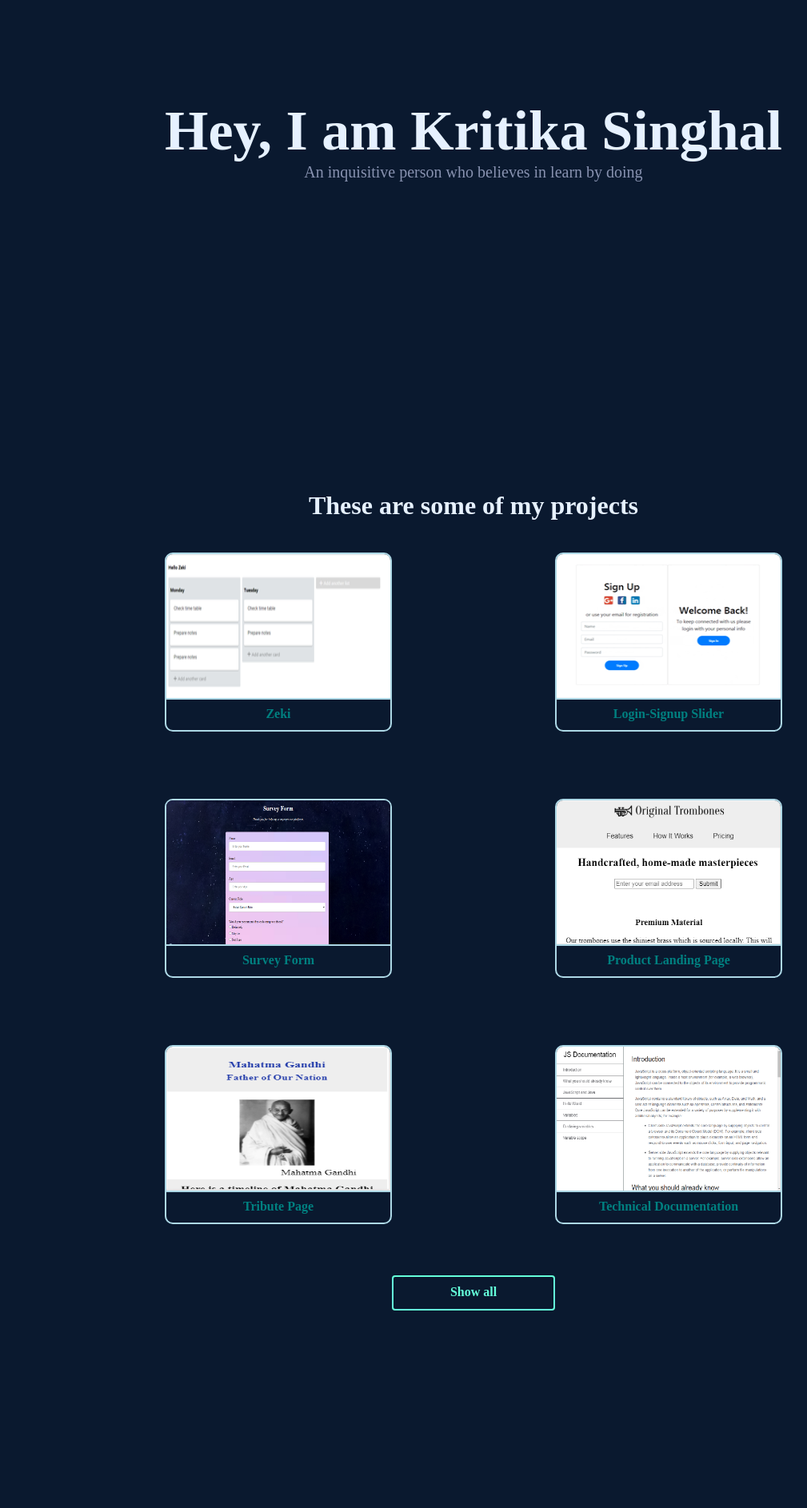
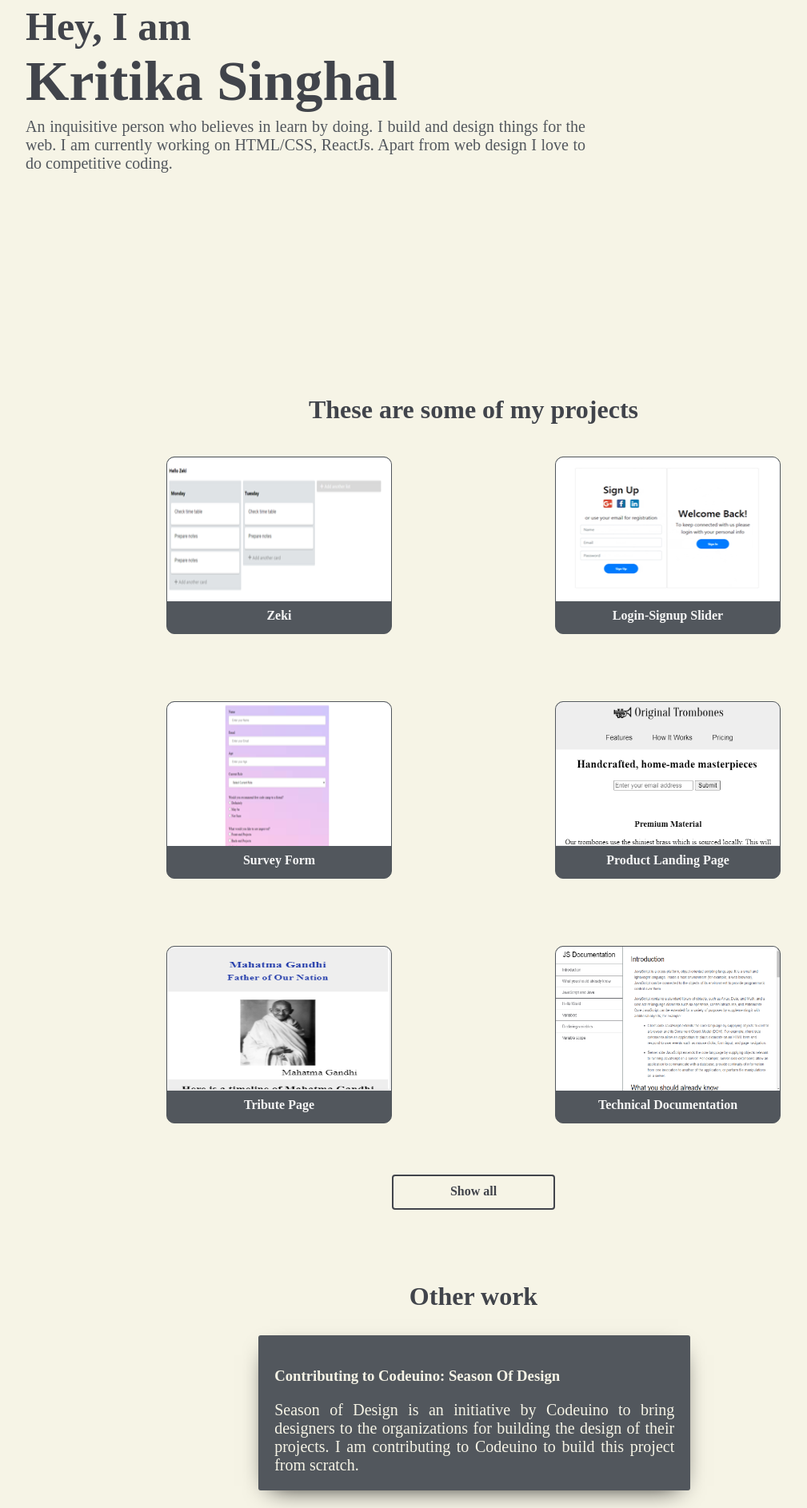
Before and after one commit to Kritika-Singhal/Kritika-Singhal.github.io, a website: page index.html in a window 1280 px wide. Shown: the part 236-2122 px from the top of the page at 80% size, without its empty margins (48-1057 px from the left). Drawn offline with Linux system fonts and the light colour scheme.

Commit message:
Color Change

```diff
--- a/index.css
+++ b/index.css
@@ -5,305 +5,6 @@
     --main-blue: #45567d;
     --main-gray: #303841;
   }
-
-  */
-/*
-
-  * {
-    margin: 0;
-    padding: 0;
-  }
-
-  /* box-sizing and font sizing */
-
-  /*
-
-  *,
-  *::before,
-  *::after {
-    box-sizing: inherit;
-  }
-
-  html {
-    box-sizing: border-box;
-    font-size: 62.5%;
-    scroll-behavior: smooth;
-  }
-
-  @media (max-width: 75em) {
-    html {
-      font-size: 60%;
-    }
-  }
-
-  /* 980px / 16px = 61.25em */
-
-  /*
-  @media (max-width: 61.25em) {
-    html {
-      font-size: 58%;
-    }
-  }
-
-  /* 460px / 16px = 28.75em */
-
-/*
-  @media (max-width: 28.75em) {
-    html {
-      font-size: 55%;
-    }
-  }
-
-  /* Base styles */
-
-  /*
-  body {
-    font-family: 'Poppins', sans-serif;
-    font-size: 1.8rem; 18px
-    font-weight: 400;
-    line-height: 1.4;
-    color: var(--main-white);
-  }
-
-  h1,
-  h2 {
-    font-family: 'Raleway', sans-serif;
-    font-weight: 700;
-    text-align: center;
-  }
-
-  h1 {
-    font-size: 6rem;
-  }
-
-  h2 {
-    font-size: 4.2rem;
-  }
-
-  ul {
-    list-style: none;
-  }
-
-  a {
-    text-decoration: none;
-    color: var(--main-white);
-  }
-
-  img {
-    display: block;
-    width: 100%;
-  }
-
-
-  .nav {
-    display: flex;
-    justify-content: flex-end;
-    position: fixed;
-    top: 0;
-    left: 0;
-    width: 100%;
-    background: var(--main-red);
-    box-shadow: 0 2px 0 rgba(0, 0, 0, 0.4);
-    z-index: 10;
-  }
-
-  .nav-list {
-    display: flex;
-    margin-right: 2rem;
-  }
-
-  @media (max-width: 28.75em) {
-    .nav {
-      justify-content: center;
-    }
-
-    .nav-list {
-      margin: 0 1rem;
-    }
-  }
-
-  .nav-list a {
-    display: block;
-    font-size: 2.2rem;
-    padding: 2rem;
-  }
-
-  .nav-list a:hover {
-    background: var(--main-blue);
-  }
-
-
-  .welcome-section {
-    display: flex;
-    flex-direction: column;
-    justify-content: center;
-    align-items: center;
-    width: 100%;
-    height: 100vh;
-    background-color: #000;
-    background-image: linear-gradient(62deg, #3a3d40 0%, #181719 100%);
-  }
-
-  .welcome-section > p {
-    font-size: 3rem;
-    font-weight: 200;
-    font-style: italic;
-    color: var(--main-red);
-  }
-
-  .projects-section {
-    text-align: center;
-    padding: 10rem 2rem;
-    background: var(--main-blue);
-  }
-
-  .projects-section-header {
-    max-width: 640px;
-    margin: 0 auto 6rem auto;
-    border-bottom: 0.2rem solid var(--main-white);
-  }
-
-  @media (max-width: 28.75em) {
-    .projects-section-header {
-      font-size: 4rem;
-    }
-  }
-
-  .projects-grid {
-    display: grid;
-    grid-template-columns: repeat(auto-fit, minmax(320px, 1fr));
-    grid-gap: 4rem;
-    width: 100%;
-    max-width: 1280px;
-    margin: 0 auto;
-    margin-bottom: 6rem;
-  }
-
-  @media (max-width: 30.625em) {
-    .projects-section {
-      padding: 6rem 1rem;
-    }
-
-    .projects-grid {
-      grid-template-columns: 1fr;
-    }
-  }
-
-  .project {
-    background: var(--main-gray);
-    box-shadow: 1px 1px 2px rgba(0, 0, 0, 0.5);
-    border-radius: 2px;
-  }
-
-  .code {
-    color: var(--main-gray);
-    transition: color 0.3s ease-out;
-  }
-
-  .project:hover .code {
-    color: #ff7f50;
-  }
-
-  .project-image {
-    height: calc(100% - 6.8rem);
-    width: 100%;
-    object-fit: cover;
-  }
-
-  .project-title {
-    font-size: 2rem;
-    padding: 2rem 0.5rem;
-  }
-
-  .btn {
-    display: inline-block;
-    padding: 1rem 2rem;
-    border-radius: 2px;
-  }
-
-  .btn-show-all {
-    font-size: 2rem;
-    background: var(--main-gray);
-    transition: background 0.3s ease-out;
-  }
-
-  .btn-show-all:hover {
-    background: var(--main-red);
-  }
-
-  .btn-show-all:hover > i {
-    transform: translateX(2px);
-  }
-
-  .btn-show-all > i {
-    margin-left: 10px;
-    transform: translateX(0);
-    transition: transform 0.3s ease-out;
-  }
-
-
-  .contact-section {
-    display: flex;
-    flex-direction: column;
-    justify-content: center;
-    align-items: center;
-    text-align: center;
-    width: 100%;
-    height: 80vh;
-    padding: 0 2rem;
-    background: var(--main-gray);
-  }
-
-  .contact-section-header > h2 {
-    font-size: 6rem;
-  }
-
-  @media (max-width: 28.75em) {
-    .contact-section-header > h2 {
-      font-size: 4rem;
-    }
-  }
-
-  .contact-section-header > p {
-    font-style: italic;
-  }
-
-  .contact-links {
-    display: flex;
-    justify-content: center;
-    width: 100%;
-    max-width: 980px;
-    margin-top: 4rem;
-    flex-wrap: wrap;
-  }
-
-  .contact-details {
-    font-size: 2.4rem;
-    text-shadow: 2px 2px 1px #1f1f1f;
-    transition: transform 0.3s ease-out;
-  }
-
-  .contact-details:hover {
-    transform: translateY(8px);
-  }
-
-  footer {
-    font-weight: 300;
-    display: flex;
-    justify-content: space-evenly;
-    padding: 2rem;
-    background: var(--main-gray);
-    border-top: 4px solid var(--main-red);
-  }
-
-  footer > p {
-    margin: 2rem;
-  }
-
-  footer i {
-    vertical-align: middle;
-  }
-
   @media (max-width: 28.75em) {
     footer {
       flex-direction: column;
@@ -314,7 +15,7 @@
 
 html , body {
   text-align: center;
-  background-color: #0A192F;
+  background-color: #f6f4e6; /* #0A192F*/
 }
 * {
   margin: 0;
@@ -327,7 +28,7 @@ html , body {
   display: flex;
   justify-content: flex-end;
   position: fixed;
-  background-color: #0A192F;
+  background-color: #f6f4e6; /*#0A192F*/
   top: 0;
   left: 0;
   width: 100%;
@@ -342,16 +43,17 @@ nav ul li {
 }
 
 nav ul li a {
-  color: white;
+  color: #41444b;
   text-decoration: none;
   border-style: solid;
   border-radius: 5px;
-  border-color : white;
+  border-color : #41444b;
   padding: 5px ;
 }
 
 nav ul li a:hover {
-  color: #64FFDA;
+  color: #fddb3a;
+  border-color:#fddb3a;
 }
 
 .nav-list {
@@ -362,18 +64,27 @@ nav ul li a:hover {
 .intro-sec {
   top: 0;
   min-height: 55vh;
-  padding-top: 45vh;
-
+  padding-top: 30vh;
+  text-align: justify;
+  padding-left: 80px;
+  padding-right: 80px;
+  width: 700px;
 }
 .intro-sec h2 {
-  color: #E6F1FF;
+  color: #41444b /*#E6F1FF*/;
   font-weight: 600;
   font-size: 70px;
 }
+.intro-sec h4 {
+  color: #41444b;
+  font-weight: 600;
+  font-size: 50px;
+}
 
 .intro-sec p {
-  color: #8892B0;
+  color: #52575d /*#8892B0*/;
   font-size:20px;
+  margin-top: 5px;
 }
 
 .project-sec {
@@ -385,24 +96,31 @@ nav ul li a:hover {
   margin-top: 50px;
   font-weight: 600;
   font-size: 32px;
-  color: #E6F1FF;
+  color: #41444b;
 }
 
 .project {
   text-decoration: none;
-  color: #008080;
+  color: #f6f6f6;
   display: inline-block;
   overflow: hidden;
-  border: 2px solid lightblue;
+  background-color: #52575d;
+  border: 1px solid;
+  border-color: #52575d;
   border-radius: 10px;
   height: 220px;
   width: 280px;
   margin: 40px 100px;
+  box-shadow: 0px 10px 3px -15px;
 }
+
+.project:hover {
+  color: #fddb3a;
+}
+
 .project-image {
   width: 100%;
   height: 180px;
-  border-bottom: 2px solid lightblue;
 }
 
 .project-title {
@@ -416,10 +134,10 @@ nav ul li a:hover {
   width: 200px;
   height: 30px;
   margin: 20px auto 90px;
-  color: #64FFDA;
+  color: #41444b; /*#64FFDA*/
   font-weight: bold;
   font-size: 1em;
-  border: 2px solid #64FFDA;
+  border: 2px solid #41444b ;
   border-radius: 4px;
   cursor: pointer;
   padding-top:10px;
@@ -427,15 +145,46 @@ nav ul li a:hover {
 
 
 .show-all:hover {
-  background: #E4F1FE;
-  color:#008080;
+  border: 2px solid #fddb3a;
+  color:#fddb3a;
 }
+
+.open {
+  border-radius: 3px;
+  box-shadow: 0px 10px 30px -15px;
+  width: 500px;
+  text-align: justify;
+  background-color: #52575d; /*#172A45*/
+  padding: 20px;
+  margin-top: 30px;
+  margin-left: 29%;
+}
+
+
+.other-pro h2 {
+  margin-top: 50px;
+  font-weight: 600;
+  font-size: 32px;
+  color: #41444b;
+}
+
+.open h3 {
+  color: #f6f4e6;
+  margin-top: 20px;
+  margin-bottom: 20px;
+}
+
+.open p {
+  color: #f6f4e6 ;
+  font-size: 20px;
+}
+
 .contact-section {
   padding-bottom: 160px;
 }
 
 .contact-section-header {
-  color: #E4F1FE;
+  color: #41444b;
   padding: 160px 0 110px;
 }
 
@@ -453,7 +202,7 @@ nav ul li a:hover {
   width: 100px;
   height: 100px;
   line-height: 100px;
-  color: #A8B2D1;
+  color: #41444b;
   text-decoration: none;
 }
 
@@ -470,8 +219,8 @@ nav ul li a:hover {
   margin: 5px;
 }
 .contact-details:hover {
-  background: #E4F1FE;
-  color: black;
+  background: #41444b;
+  color: #f6f4e6;
 }
 
 .contact-details:hover>div{
@@ -481,8 +230,8 @@ nav ul li a:hover {
 footer {
   font-family: 'Open Sans', sans-serif;
   padding: 20px;
-  background: #22313F;
-  color: white;
+  background: #f6f4e6;
+  color: #41444b;
   line-height: 40px;
   text-decoration: bold
 }
--- a/index.html
+++ b/index.html
@@ -36,8 +36,9 @@
   </nav>
 
   <section id="intro-sec" class="intro-sec">
-    <h2>Hey, I am Kritika Singhal</h2>
-    <p>An inquisitive person who believes in learn by doing</p>
+    <h4>Hey, I am</h4>
+    <h2> Kritika Singhal</h2>
+    <p>An inquisitive person who believes in learn by doing. I build and design things for the web. I am currently working on HTML/CSS, ReactJs. Apart from web design I love to do competitive coding.</p>
   </section>
 
   <!-- END WELCOME SECTION -->
@@ -83,7 +84,7 @@
       >
         <img
           class="project-image"
-          src="./img/survey-form.png"
+          src="./img/form.PNG"
           alt="project"
         />
         <p class="project-title">
@@ -140,6 +141,15 @@
 
   <!-- END PROJECTS SECTION -->
 
+  <section id="other-pro" class="other-pro">
+    <h2 class="other-work">Other work</h2>
+    <div class="open" >
+      <h3>Contributing to Codeuino: Season Of Design</h3>
+      <p>Season of Design is an initiative by Codeuino to bring designers to the organizations for building the design of their projects. I am contributing to Codeuino to build this project from scratch.</p>
+    </div>
+
+  </section>
+
   <!-- START CONTACT SECTION -->
 
   <section id="contact" class="contact-section">
```
Also changed, not shown: img/form.PNG (added).
